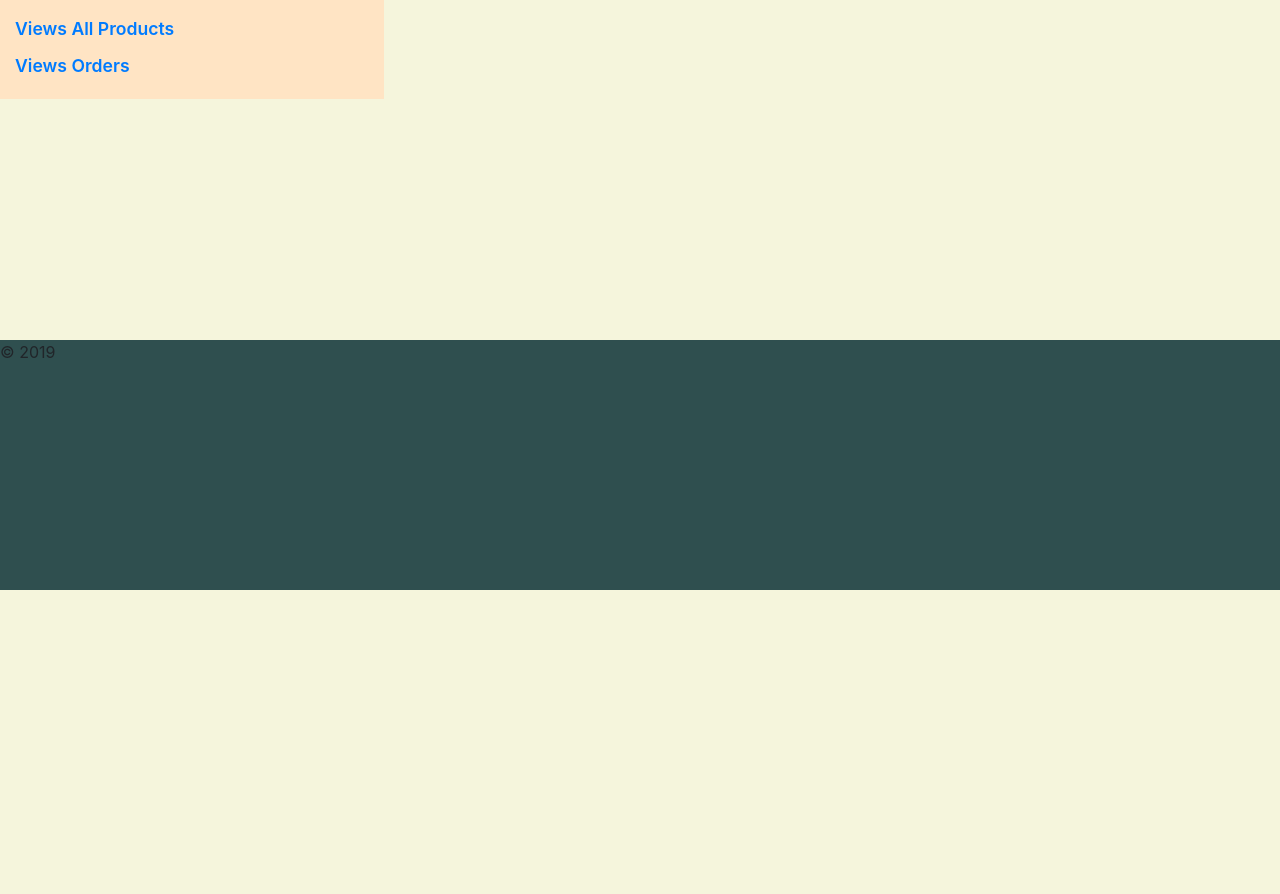
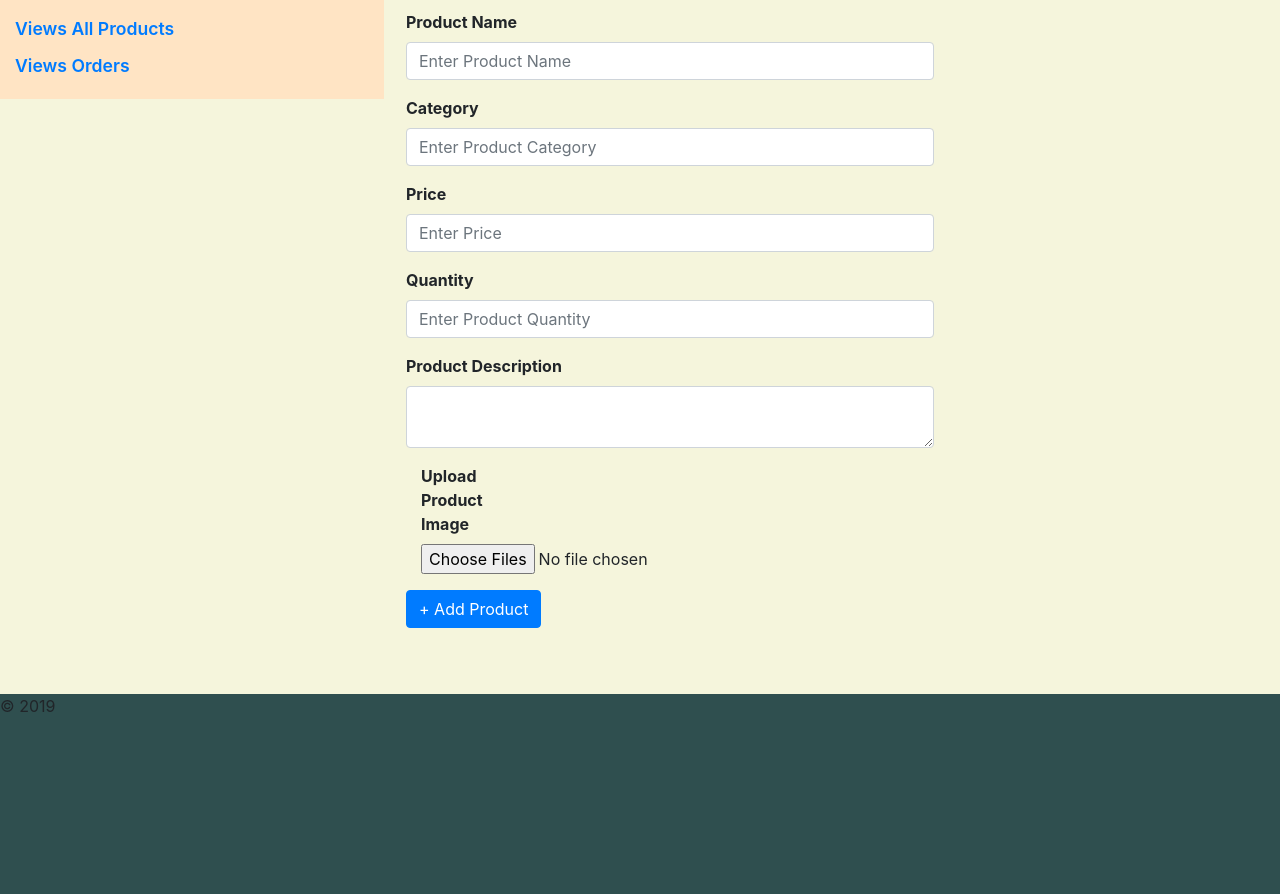
Before and after one commit to samicey/Online-Food-Ordering-Service, a website: page Admin.html in a window 1280 px wide. Shown: the part 160-1054 px from the top of the page. Before the commit the page ends 800 px from the top, so only its background shows below. Drawn offline with Linux system fonts and the light colour scheme.

Commit message:
Added an upload product file

```diff
--- a/Admin.html
+++ b/Admin.html
@@ -64,7 +64,48 @@
 
                 </ul>
             </section>
-            <section></section>
+            <section id="ProductOrder">
+                    <div class="signUp">
+                            <form>
+                                <fieldset>
+                                    <div class="form-group">
+                                            <div class="form-group">
+                                                <h2 class="formText">New Product</h2>
+                                                <br />
+                                    <label for="productName">Product Name</label>
+                                    <input type="text" class="form-control" id="productName" placeholder="Enter Product Name">
+                                    </div>
+                                    <div class="form-group">
+                                        <label for="category">Category</label>
+                                        <input type="text" class="form-control" id="category" placeholder="Enter Product Category">
+                                        </div>
+                                        <div class="form-group">
+                                      <label for="price">Price</label>
+                                      <input type="number" class="form-control" id="price" aria-describedby="price" placeholder="Enter Price">
+                                    </div>
+                                    <div class="form-group">
+                                      <label for="quantity">Quantity</label>
+                                      <input type="number" class="form-control" id="quantity" placeholder="Enter Product Quantity">
+                                    </div>
+                                    <div class="form-group">
+                                            <label for="productDescription">Product Description</label>
+                                            <textarea class="form-control" id="productDescription" placeholder="Enter Product Description">
+                                            </textarea>
+                                          </div>
+                                    <div class="form-group">
+                                        <label for="uploadImage" class="col-sm-3 control-label">Upload Product Image</label>
+                                        <div class="col-sm-9">
+                                            <input type="file" id="uploadImage" class="uploadedFile" multiple="" name="uploadImage">
+                                        </div>
+                                    </div>
+
+
+                                    <button type="submit" class="btn btn-primary" id="AddGoods">&plus; Add Product</button>
+                        </fieldset>
+                    </form>
+                    </div>
+
+            </section>
 
         </main>
        <footer><p>&copy; 2019</p></footer>
--- a/css/Admin.css
+++ b/css/Admin.css
@@ -1,3 +1,4 @@
+
 .AdminRow{
     margin: 0px auto 20px 0px;
     width: 30%;
@@ -18,6 +19,15 @@
     line-height: 1.2em;
     font-weight: 600;
 }
+ #ProductOrder{
+    margin-left:400px;
+}
+form{
+    width:60%;
+    margin:100px 6px 10px 6px;
+    display:block;
+    font-weight: 700;
+}
 footer{
-    margin-top: 500px;
+    margin-top: 50px;
 }
```
